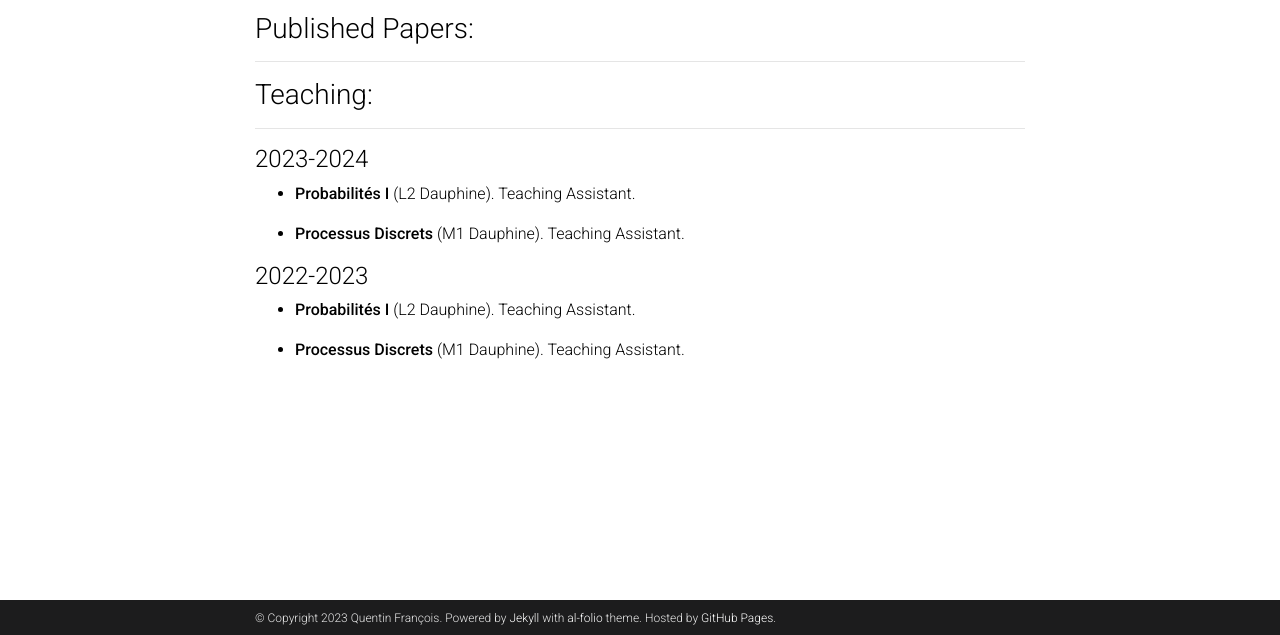
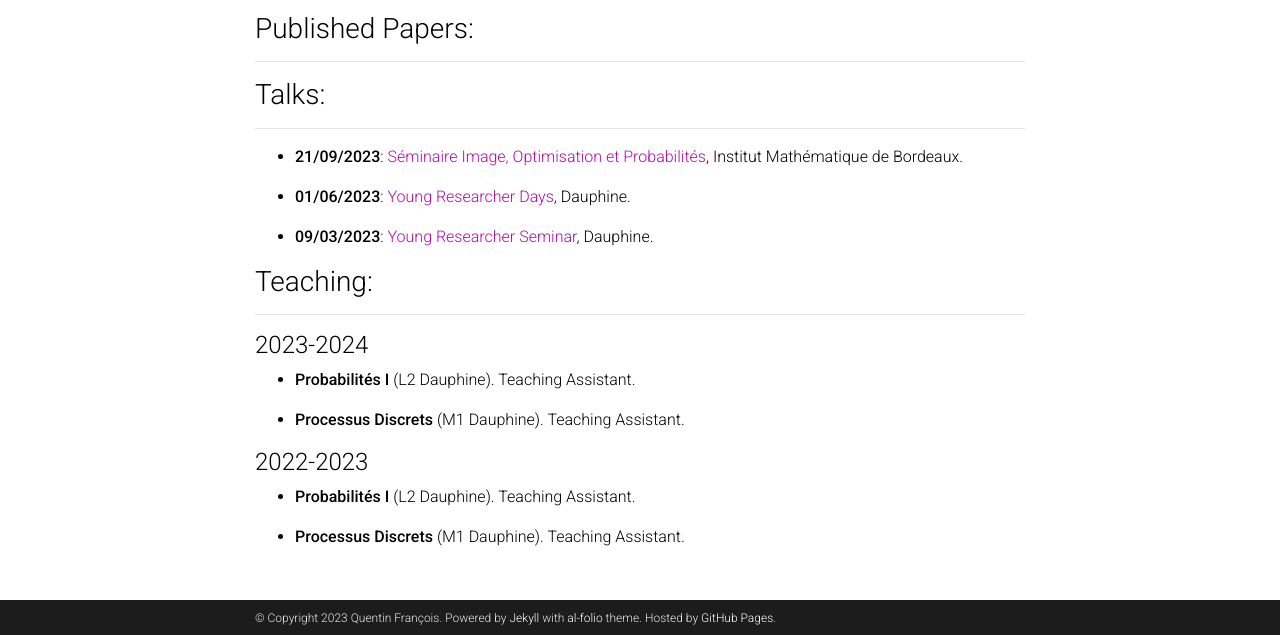
Before and after one commit to qufrancois/qufrancois.github.io, a Jekyll site: the page built from _pages/about.md, in a window 1280 px wide and 1368 px high, cut to the strip 733-1368 px from the top of the window. Built offline with Jekyll 4.4.1, drawn with Linux system fonts in a browser that asks for light colours; full-size pictures stand in for the smaller copies a plugin makes; comment, search, counter and statistics services are not loaded; a style sheet for code colours, icons or effects is not loaded.

Commit message:
Added Talks

```diff
--- a/_pages/about.md
+++ b/_pages/about.md
@@ -39,6 +39,18 @@ I am a PhD student in Probability theory under the supervision of [Djalil Chafa
 ### Published Papers:
 ---
 
+
+### Talks:
+---
+
+- **21/09/2023**: [Séminaire Image, Optimisation et Probabilités](https://www.math.u-bordeaux.fr/imb/seminaire-images-optimisation-et-probabilites), Institut Mathématique de Bordeaux.
+
+- **01/06/2023**: [Young Researcher Days](https://young-researcher-days.github.io/presentations/), Dauphine.
+
+- **09/03/2023**: [Young Researcher Seminar](https://www.ceremade.dauphine.fr/en/seminars/young-researcher-seminar.html), Dauphine.
+
+
+
 ### Teaching:
 ---
 
```
